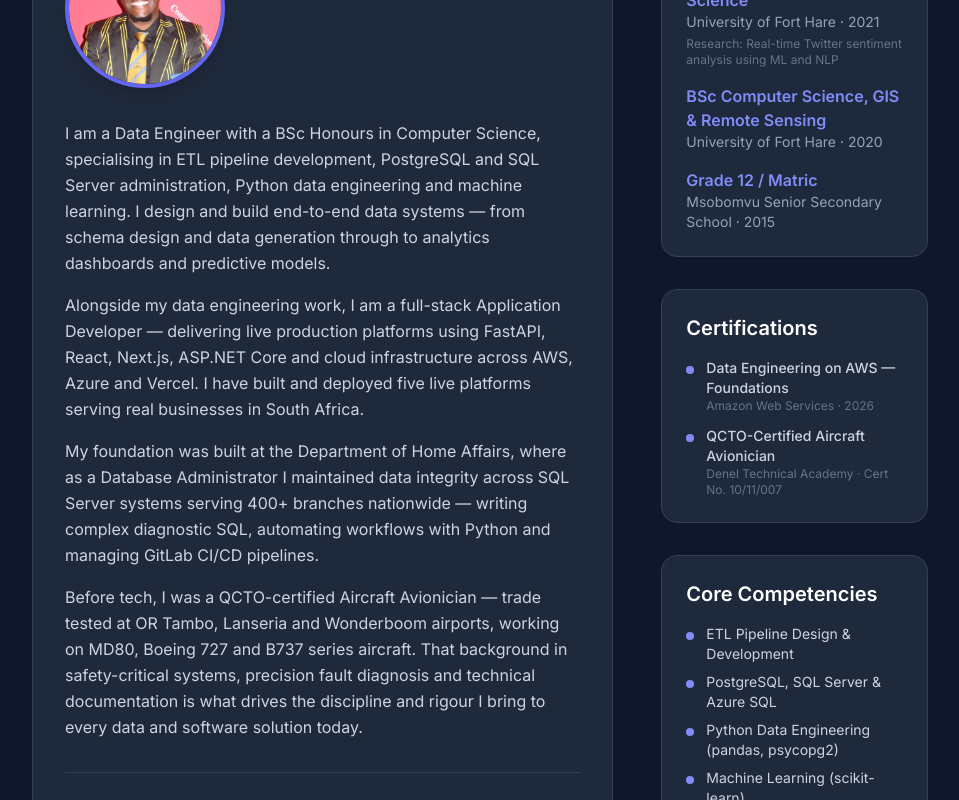
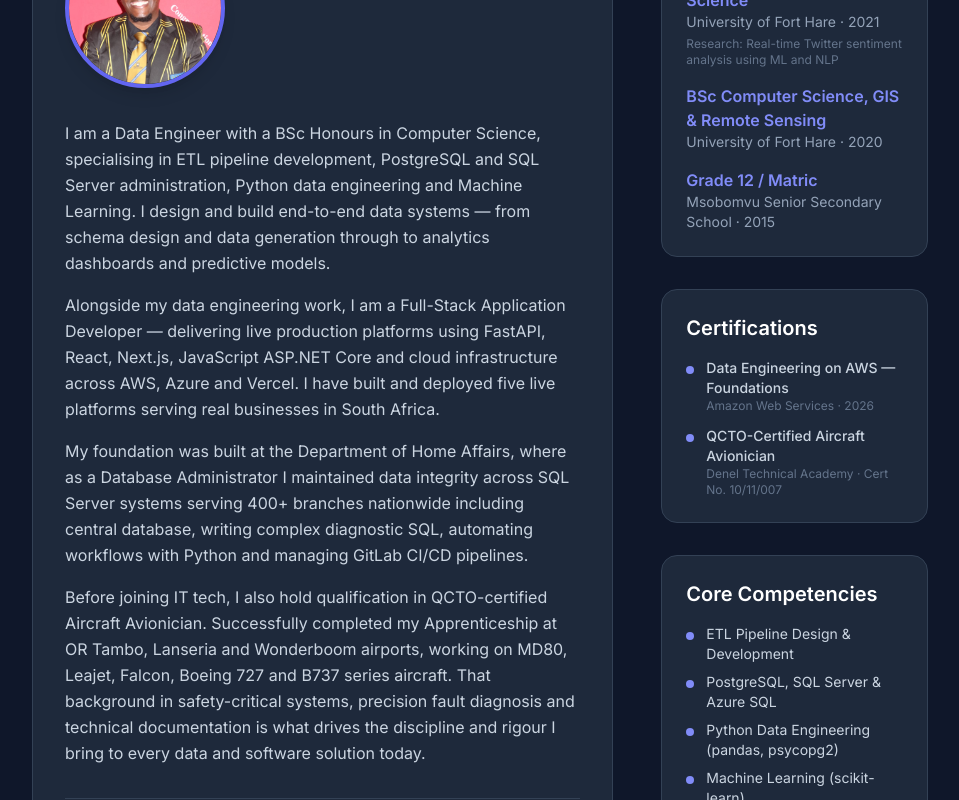
Before and after one commit to AbuMaqungo/abulelemaqungo-portfolio, a Next.js app: page /about in a window 1280 px wide. Shown: the part 380-1180 px from the top of the page, without its empty margins (160-1119 px from the left). Built offline with nearby package versions, Linux system fonts and the light colour scheme.

Commit message:
About re-update

```diff
--- a/src/app/about/page.tsx
+++ b/src/app/about/page.tsx
@@ -46,24 +46,24 @@ export default function About() {
                   <p className="text-slate-300 leading-relaxed">
                     I am a Data Engineer with a BSc Honours in Computer Science, specialising in ETL
                     pipeline development, PostgreSQL and SQL Server administration, Python data engineering
-                    and machine learning. I design and build end-to-end data systems — from schema design
+                    and Machine Learning. I design and build end-to-end data systems — from schema design
                     and data generation through to analytics dashboards and predictive models.
                   </p>
                   <p className="text-slate-300 leading-relaxed">
-                    Alongside my data engineering work, I am a full-stack Application Developer — delivering
-                    live production platforms using FastAPI, React, Next.js, ASP.NET Core and cloud
+                    Alongside my data engineering work, I am a Full-Stack Application Developer — delivering
+                    live production platforms using FastAPI, React, Next.js, JavaScript ASP.NET Core and cloud
                     infrastructure across AWS, Azure and Vercel. I have built and deployed five live
                     platforms serving real businesses in South Africa.
                   </p>
                   <p className="text-slate-300 leading-relaxed">
                     My foundation was built at the Department of Home Affairs, where as a Database
                     Administrator I maintained data integrity across SQL Server systems serving 400+
-                    branches nationwide — writing complex diagnostic SQL, automating workflows with
+                    branches nationwide including central database, writing complex diagnostic SQL, automating workflows with
                     Python and managing GitLab CI/CD pipelines.
                   </p>
                   <p className="text-slate-300 leading-relaxed">
-                    Before tech, I was a QCTO-certified Aircraft Avionician — trade tested at OR Tambo,
-                    Lanseria and Wonderboom airports, working on MD80, Boeing 727 and B737 series aircraft.
+                    Before joining IT tech, I also hold qualification in QCTO-certified Aircraft Avionician. Successfully completed my Apprenticeship at OR Tambo,
+                    Lanseria and Wonderboom airports, working on MD80, Leajet, Falcon, Boeing 727 and B737 series aircraft.
                     That background in safety-critical systems, precision fault diagnosis and technical
                     documentation is what drives the discipline and rigour I bring to every data and
                     software solution today.
```
